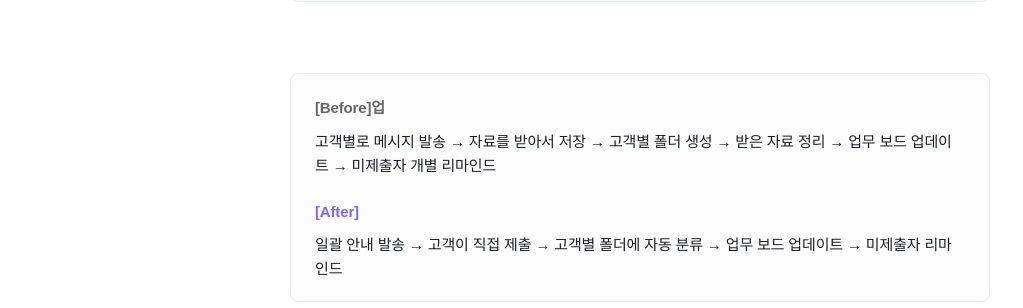
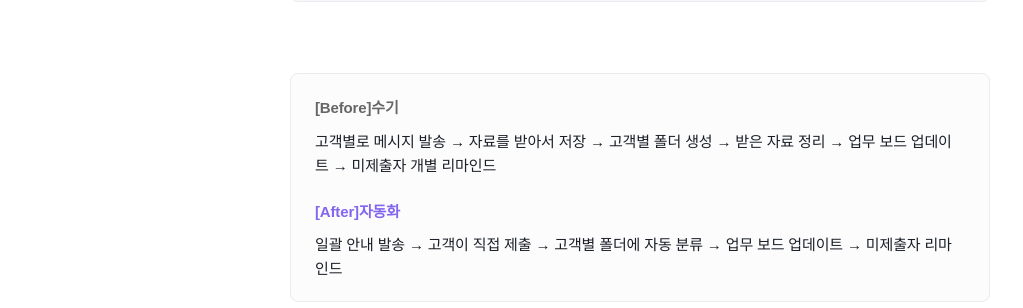
Before and after one commit to nsdlab26/blog, a Jekyll site: the page built from _posts/2026-05-25-workflow-request.md, in a window 1280 px wide and 900 px high, scrolled down 2291 px. Shown: the part 161-469 px from the top of the window, without its empty margins (0-1023 px from the left). Built offline with Jekyll 4.4.1, drawn with Linux system fonts in a browser that asks for light colours; nearby versions of some CDN libraries; some web fonts are replaced.

Commit message:
Update 2026-05-25-workflow-request.md

```diff
--- a/_posts/2026-05-25-workflow-request.md
+++ b/_posts/2026-05-25-workflow-request.md
@@ -61,11 +61,11 @@ meta_description: "고객이 늘어날수록 가중되는 자료 취합 업무.
 </div>
 <div style="background-color: #fcfcfc; border-radius: 8px; padding: 20px 24px; margin-bottom: 32px; border: 1px solid #EAEAEF;" markdown="0">
 <div style="margin-bottom: 20px;">
-    <p style="font-size: 15px; font-weight: bold; color: #666; margin: 0 0 8px 0;">[Before]업</p>
+    <p style="font-size: 15px; font-weight: bold; color: #666; margin: 0 0 8px 0;">[Before]수기</p>
     <p style="font-size: 15px; font-weight: 400; line-height: 1.6; color: #1a1f27; margin: 0;">고객별로 메시지 발송 → 자료를 받아서 저장 → 고객별 폴더 생성 → 받은 자료 정리 → 업무 보드 업데이트 → 미제출자 개별 리마인드</p>
   </div>
 <div>
-<p style="font-size: 15px; font-weight: bold; color: #8366ee; margin: 0 0 8px 0;">[After]</p>
+<p style="font-size: 15px; font-weight: bold; color: #8366ee; margin: 0 0 8px 0;">[After]자동화</p>
 <p style="font-size: 15px; font-weight: 400; line-height: 1.6; color: #1a1f27; margin: 0;">일괄 안내 발송 → 고객이 직접 제출 → 고객별 폴더에 자동 분류 → 업무 보드 업데이트 → 미제출자 리마인드</p>
 </div>
 </div>
```
